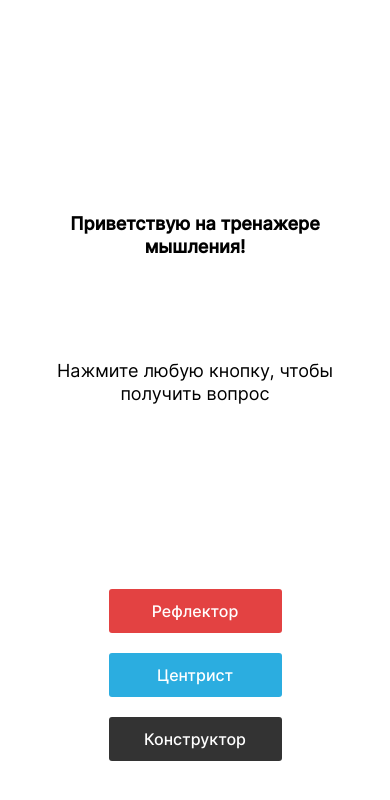
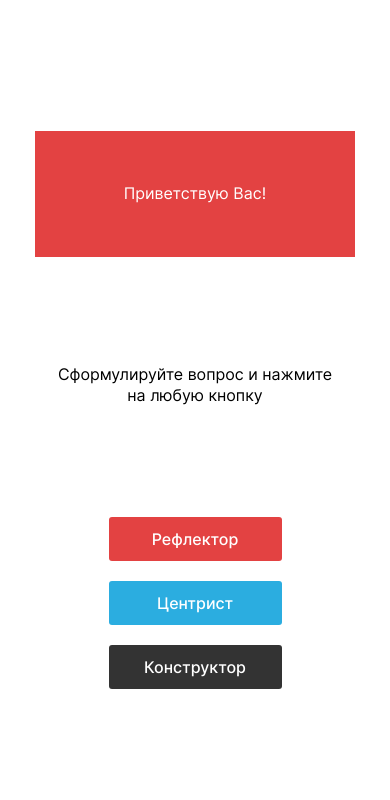
Before and after one commit to George323ru/thinking-trainer, a React (Create React App) app: page / in a window 390 px wide. Shown: the top 800 px of the page. Built offline with nearby package versions, Linux system fonts and the light colour scheme.

Commit message:
fix font size

```diff
--- a/src/components/App/App.css
+++ b/src/components/App/App.css
@@ -3,35 +3,48 @@
   flex-direction: column;
   justify-content: center;
   align-items: center;
-  margin-top: 300px;
+  min-width: 440px;
+  margin-top: 150px;
   font-family: Inter, Arial, sans-serif;
 }
 
 .main__quotes {
-  height: 100px;
+  background-color: #e34242;
+  min-width: 440px;
+  height: 126px;
+  font-weight: 400;
+  color: #ffffff;
+  font-size: 16px;
 }
 
 .main__description {
-  height: 140px;
-  margin: 0;
+  height: 165px;
+  margin: 0 0 20px;
+  font-size: 16px;
 }
 
 .main__quotes,
 .main__description {
   max-width: 440px;
+  display: flex;
+  align-items: center;
+  justify-content: center;
+  padding: 0 14px;
+  box-sizing: border-box;
 
   line-height: 1.3;
-  font-size: 18px;
   text-align: center;
 }
 
 @media all and (max-width: 520px) {
   .main {
-    margin-top: 200px;
+    margin-top: 120px;
+    min-width: 320px;
   }
 
   .main__quotes,
   .main__description {
+    min-width: 320px;
     max-width: 320px;
   }
 
--- a/src/components/App/App.js
+++ b/src/components/App/App.js
@@ -7,9 +7,10 @@ import Button from '../Button/Button';
 
 const App = () => {
   const [randomQuestionCentrist, setRandomQuestionCentrist] = useState([{
-    question: 'Приветствую на тренажере мышления!',
-    description: 'Нажмите любую кнопку, чтобы получить вопрос'
+    question: 'Приветствую Вас!',
+    description: 'Сформулируйте вопрос и нажмите на любую кнопку'
   }]);
+  const [cardColor, setCardColor] = useState()
 
   const colorButton = {
     colorBlue: "#2bade0",
@@ -25,6 +26,7 @@ const App = () => {
 
   const handleRandomNumderArray = (questionArray) => {
     return Math.floor(Math.random() * questionArray.length);
+
   }
 
   const handleNoRepeating = (array, randomNumber) => {
@@ -41,18 +43,21 @@ const App = () => {
   const handleChange = (e) => {
     let randomNumber
 
-    if (e.target.textContent === 'Центрист') {
+    if (e.target.textContent === nameButton.centrist) {
       randomNumber = handleRandomNumderArray(questionCentrist)
       randomNumber = handleNoRepeating(questionCentrist, randomNumber)
       setRandomQuestionCentrist([questionCentrist[randomNumber]]);
-    } else if (e.target.textContent === 'Рефлектор') {
+      setCardColor(colorButton.colorBlue);
+    } else if (e.target.textContent === nameButton.reflector) {
       randomNumber = handleRandomNumderArray(quotesReflector)
       randomNumber = handleNoRepeating(quotesReflector, randomNumber)
       setRandomQuestionCentrist([quotesReflector[randomNumber]]);
-    } else if (e.target.textContent === 'Конструктор') {
+      setCardColor(colorButton.colorRed);
+    } else if (e.target.textContent === nameButton.constructor) {
       randomNumber = handleRandomNumderArray(quotesСonstructor)
       randomNumber = handleNoRepeating(quotesСonstructor, randomNumber)
       setRandomQuestionCentrist([quotesСonstructor[randomNumber]]);
+      setCardColor(colorButton.colorBlack);
     }
 
   }
@@ -60,7 +65,8 @@ const App = () => {
   return (
     <div className="page">
       <div className="main">
-        <h1 className="main__quotes">{randomQuestionCentrist[0].question}</h1>
+        <h1 className="main__quotes"
+          style={{ background: cardColor }}>{randomQuestionCentrist[0].question}</h1>
         <p className="main__description">{randomQuestionCentrist[0].description}</p>
         <Button
           color={colorButton.colorRed}
--- a/src/components/Button/Button.css
+++ b/src/components/Button/Button.css
@@ -21,6 +21,6 @@
 
 @media all and (max-width: 520px) {
   .main__button:first-of-type {
-    margin-top: 90px;
+    margin-top: 30px;
   }
 }
--- a/src/utils/arraysConstructor.js
+++ b/src/utils/arraysConstructor.js
@@ -36,7 +36,7 @@ const quotesСonstructor = [
     description: 'Выпишите каждый элемент на отдельный стикер. При размещении соответствующих стикеров  располагайте их не вместе, а в разных областях вашей факт-карты, ориентируясь на смысловую близость каждого данного стикера с другими фактами.'
   },
   {
-    question: 'Какие закономерности или факты из общей базы ваших могут иметь отношение к данной задаче?',
+    question: 'Какие закономерности или факты из общей базы ваших знаний могут иметь отношение к данной задаче?',
     description: 'Научные закономерности, практические кейсы, общие сведения по теме задачи — выпишите каждый такой факт на стикер.'
   },
 ];
```
Also changed, not shown: public/manifest.json.
